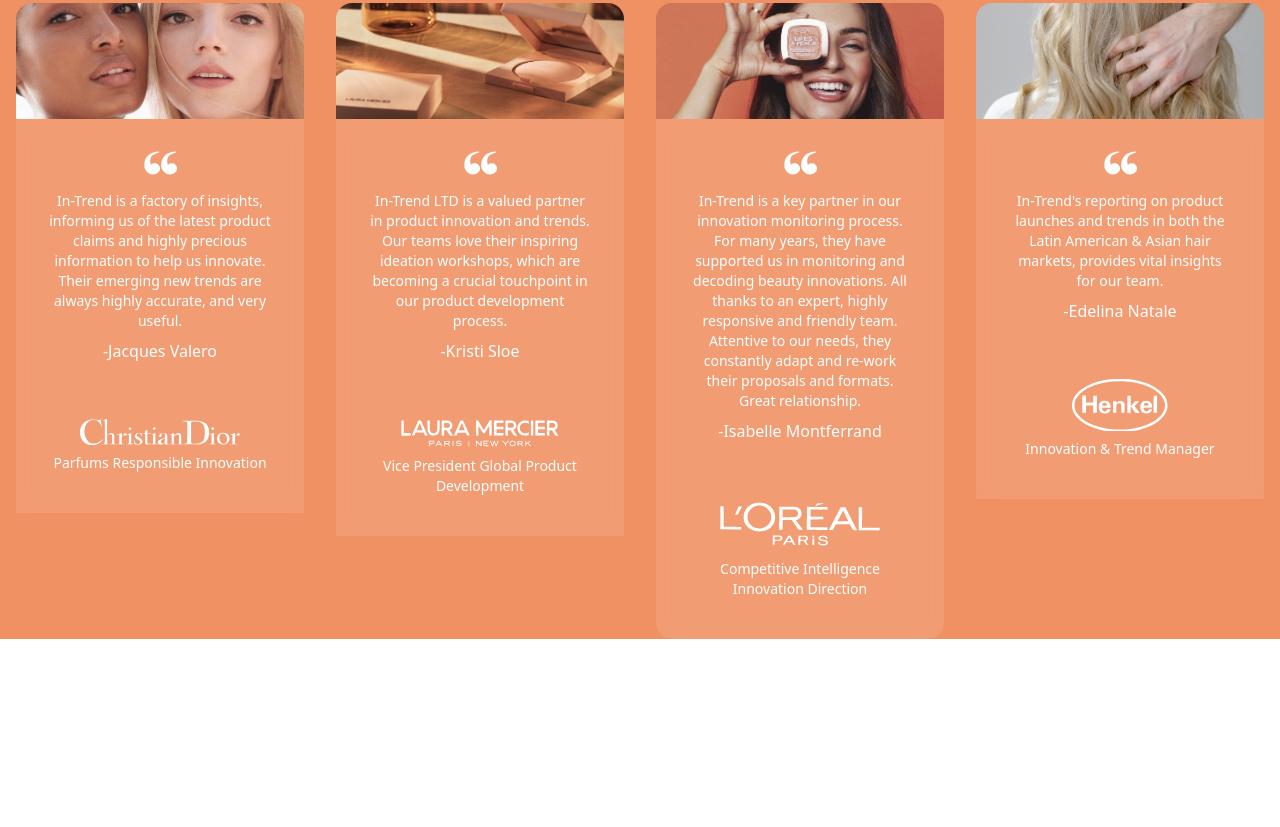
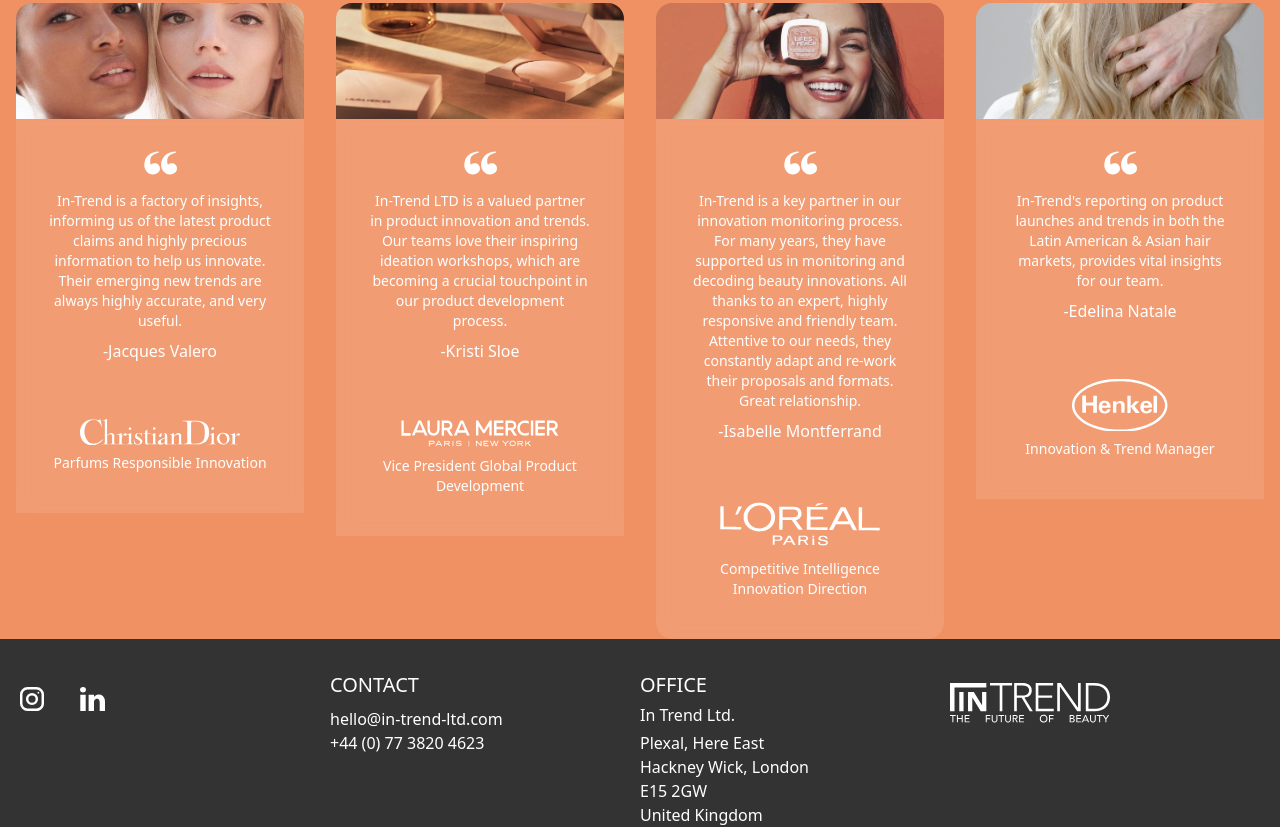
Before and after one commit to pedroalonsoms/in-trend, an Astro site: page / in a window 1280 px wide. Shown: the part 2096-2923 px from the top of the page. Before the commit the page ends 2735 px from the top, so only its background shows below. Built offline with nearby package versions, Linux system fonts and the light colour scheme; Astro itself is replaced by a stand-in of ours.

Commit message:
add footer prototype

```diff
--- a/src/pages/index.astro
+++ b/src/pages/index.astro
@@ -19,6 +19,8 @@
 import LogoUnilever from "../svgs/companies/LogoUnilever.astro";
 import IconClose from "../svgs/icons/IconClose.astro";
 import IconHamburger from "../svgs/icons/IconHamburger.astro";
+import IconInstagram from "../svgs/icons/IconInstagram.astro";
+import IconLinkedin from "../svgs/icons/IconLinkedin.astro";
 import IconSearch from "../svgs/icons/IconSearch.astro";
 import Logo from "../svgs/Logo.astro";
 ---
@@ -219,5 +221,41 @@
     </section>
   </main>
 
-  <footer></footer>
+  <footer class="bg-brown-600 px-5">
+    <div class="grid md:grid-cols-4">
+      <div class="flex gap-9 pt-12">
+        <IconInstagram class="text-white" />
+        <IconLinkedin class="text-white" />
+      </div>
+
+      <div>
+        <!-- TODO: remove margin hack -->
+        <h2 class="mt-16 text-xl font-light uppercase text-white md:mt-8">
+          Contact
+        </h2>
+        <a
+          href="mailto:hello@in-trend-ltd.com"
+          class="mt-2 block font-light text-white">hello@in-trend-ltd.com</a
+        >
+        <a href="tel:+4407738204623" class="block font-light text-white"
+          >+44 (0) 77 3820 4623</a
+        >
+      </div>
+
+      <div>
+        <h2 class="mt-8 text-xl font-light uppercase text-white">Office</h2>
+        <p class="mt-1 font-medium text-white">In Trend Ltd.</p>
+        <p class="mt-1 font-light text-white">
+          Plexal, Here East <br />
+          Hackney Wick, London <br />
+          E15 2GW <br />
+          United Kingdom
+        </p>
+      </div>
+
+      <div class="mt-11 pb-6">
+        <Logo class="h-10 w-auto text-white" />
+      </div>
+    </div>
+  </footer>
 </Layout>
--- /dev/null
+++ b/src/svgs/icons/IconInstagram.astro
@@ -0,0 +1,23 @@
+---
+import type { HTMLAttributes } from "astro/types";
+type Props = HTMLAttributes<"svg">;
+const { class: className } = Astro.props;
+---
+
+<svg
+  width="24"
+  height="25"
+  xmlns="http://www.w3.org/2000/svg"
+  fill="none"
+  viewBox="0 0 24 25"
+  class={className}
+>
+  <path
+    fill="currentColor"
+    d="M16.46 0H7.54A7.56 7.56 0 0 0 0 7.57v8.94a7.56 7.56 0 0 0 7.54 7.57h8.92c4.16 0 7.54-3.4 7.54-7.57V7.57A7.56 7.56 0 0 0 16.46 0Zm0 21.6H7.54a5.1 5.1 0 0 1-5.08-5.09V7.57a5.1 5.1 0 0 1 5.08-5.1h8.92a5.1 5.1 0 0 1 5.08 5.1v8.94a5.1 5.1 0 0 1-5.08 5.1Z"
+  ></path>
+  <path
+    fill="currentColor"
+    d="M12 5.96a6.07 6.07 0 0 0 0 12.16 6.07 6.07 0 0 0 0-12.16Zm0 9.69a3.6 3.6 0 0 1 0-7.22 3.6 3.6 0 0 1 0 7.22ZM18.39 4.72a.91.91 0 0 0 0 1.82.91.91 0 0 0 0-1.82Z"
+  ></path>
+</svg>
--- /dev/null
+++ b/src/svgs/icons/IconLinkedin.astro
@@ -0,0 +1,19 @@
+---
+import type { HTMLAttributes } from "astro/types";
+type Props = HTMLAttributes<"svg">;
+const { class: className } = Astro.props;
+---
+
+<svg
+  width="26"
+  height="25"
+  xmlns="http://www.w3.org/2000/svg"
+  fill="none"
+  viewBox="0 0 26 25"
+  class={className}
+>
+  <path
+    fill="currentColor"
+    d="M25 14.7V24h-5.3v-8.6c0-2.2-.8-3.7-2.8-3.7-1.4 0-2.3 1-2.7 2-.2.3-.2.8-.2 1.3v9H8.6V7.8H14v2.3c.7-1 2-2.7 4.8-2.7 3.6 0 6.2 2.4 6.2 7.3ZM3 0C1.2 0 0 1.2 0 2.8c0 1.6 1.2 2.8 3 2.8 1.9 0 3-1.2 3-2.8C6 1.2 5 0 3 0ZM.3 24h5.4V7.8H.3V24Z"
+  ></path>
+</svg>
```
